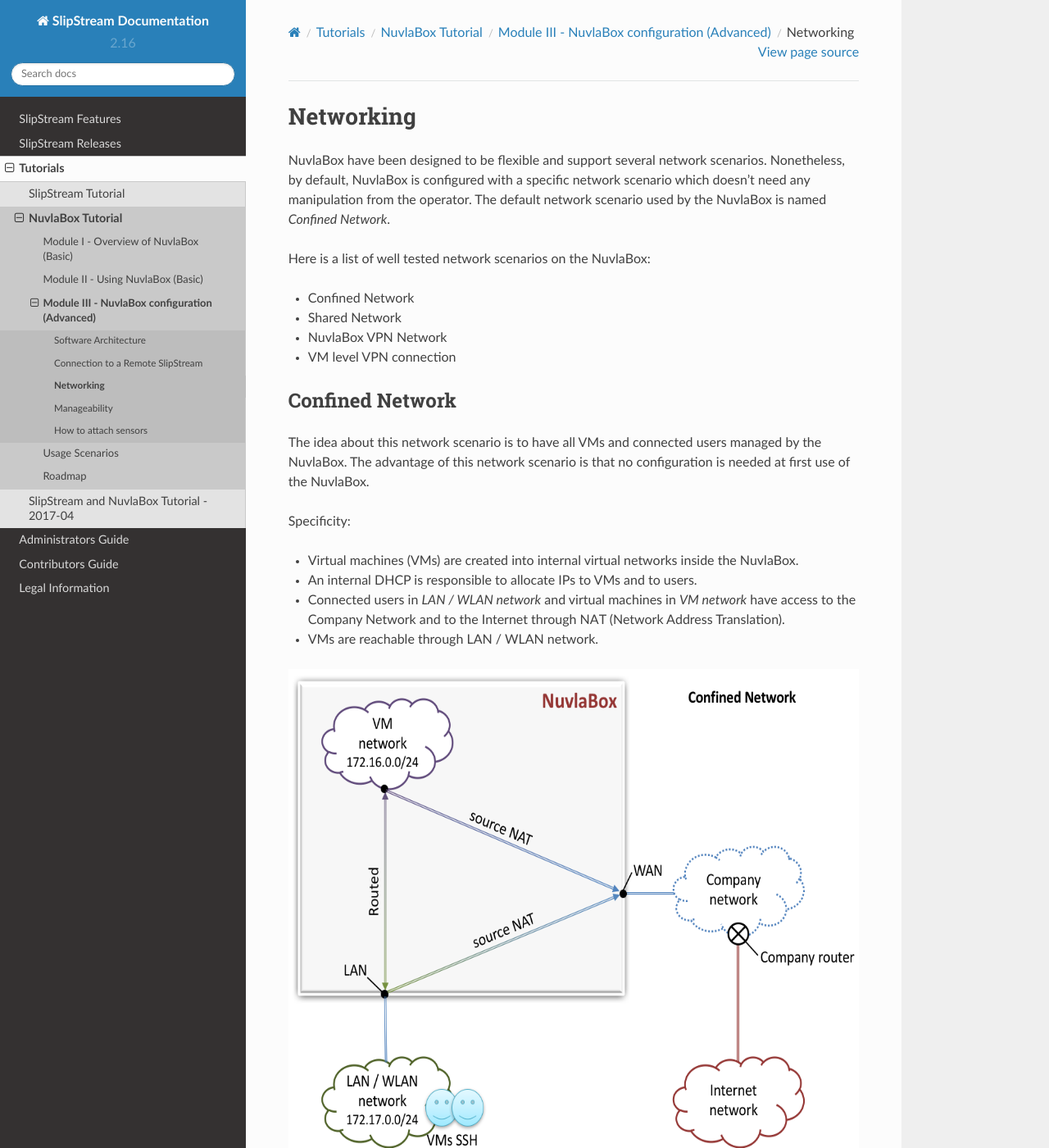
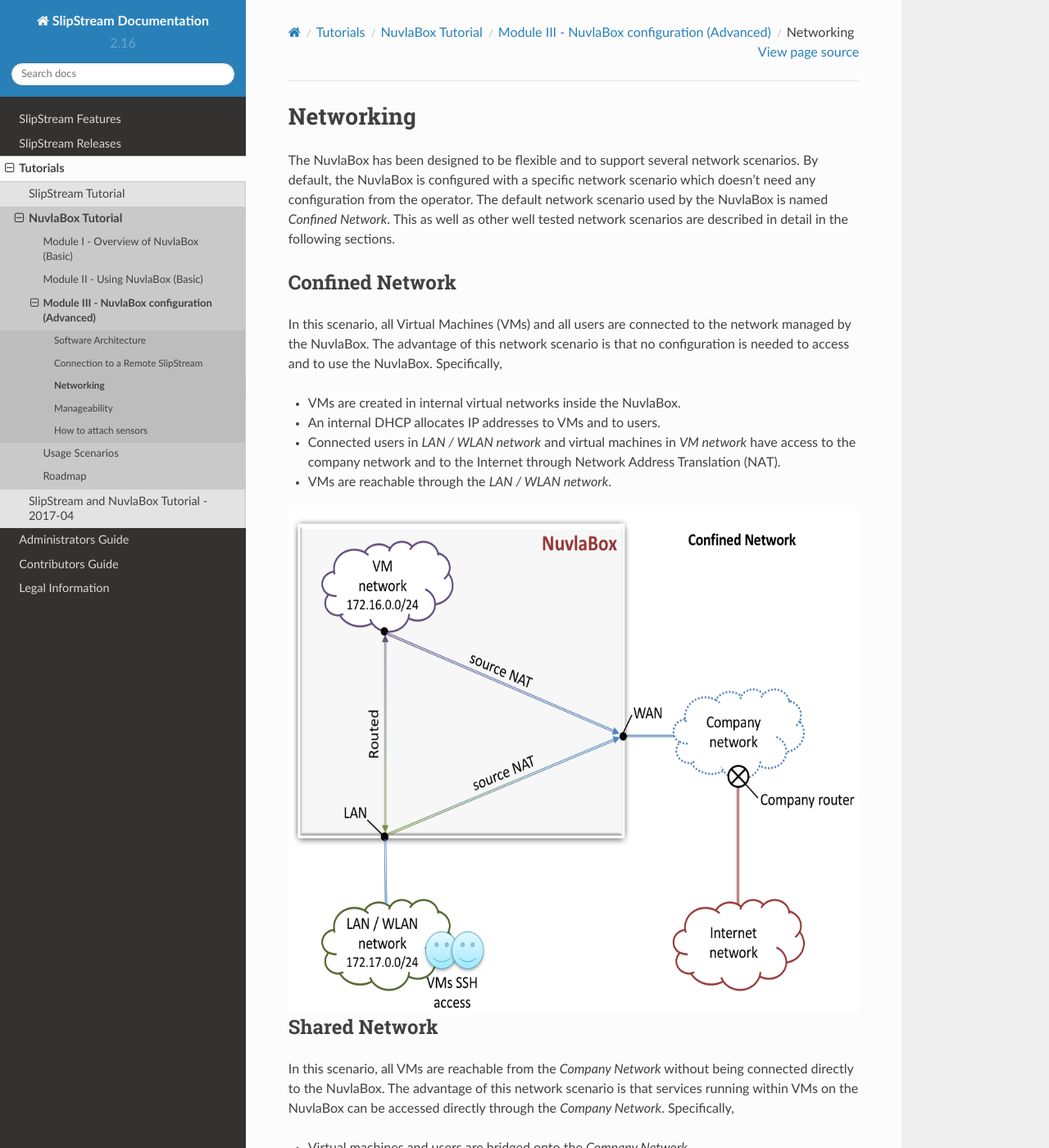
Before and after one commit to slipstream/SlipStreamDocumentation, a Sphinx documentation site: the page built from docs/tutorials/nb/networking.rst, in a window 1280 px wide and 1400 px high. Shown: the whole window at 82% size. Built offline with Sphinx 7.4.7 and the Read the Docs theme 2.0.0, drawn with Linux system fonts in a browser that asks for light colours; some of the changed text lies outside the part shown.

Commit message:
update english

```diff
--- a/docs/tutorials/nb/networking.rst
+++ b/docs/tutorials/nb/networking.rst
@@ -2,30 +2,27 @@
 Networking
 ==========
 
-NuvlaBox have been designed to be flexible and support several network scenarios.
-Nonetheless, by default, NuvlaBox is configured with a specific network scenario which doesn't need any manipulation from the operator.
-The default network scenario used by the NuvlaBox is named `Confined Network`.
-
-Here is a list of well tested network scenarios on the NuvlaBox:
-
-- Confined Network
-- Shared Network
-- NuvlaBox VPN Network
-- VM level VPN connection
-
+The NuvlaBox has been designed to be flexible and to support several
+network scenarios.  By default, the NuvlaBox is configured with a
+specific network scenario which doesn't need any configuration from
+the operator.  The default network scenario used by the NuvlaBox is
+named `Confined Network`.  This as well as other well tested network
+scenarios are described in detail in the following sections.
 
 Confined Network
 ----------------
 
-The idea about this network scenario is to have all VMs and connected users managed by the NuvlaBox.
-The advantage of this network scenario is that no configuration is needed at first use of the NuvlaBox.
+In this scenario, all Virtual Machines (VMs) and all users are
+connected to the network managed by the NuvlaBox.  The advantage of
+this network scenario is that no configuration is needed to access and
+to use the NuvlaBox. Specifically,
 
-Specificity:
-
-- Virtual machines (VMs) are created into internal virtual networks inside the NuvlaBox.
-- An internal DHCP is responsible to allocate IPs to VMs and to users.
-- Connected users in `LAN / WLAN network` and virtual machines in `VM network` have access to the Company Network and to the Internet through NAT (Network Address Translation).
-- VMs are reachable through LAN / WLAN network.
+- VMs are created in internal virtual networks inside the NuvlaBox.
+- An internal DHCP allocates IP addresses to VMs and to users.
+- Connected users in `LAN / WLAN network` and virtual machines in `VM
+  network` have access to the company network and to the Internet
+  through Network Address Translation (NAT).
+- VMs are reachable through the `LAN / WLAN network`.
 
 .. image:: images/nb-network-confined.png
    :scale: 80 %
@@ -35,13 +32,16 @@
 Shared Network
 --------------
 
-The idea about this network scenario is to have all VMs reachable from the `Company Network` without being connected directly to the NuvlaBox.
-The advantage of this network scenario is to give a direct access to VMs from the `Company Network`.
+In this scenario, all VMs are reachable from the `Company Network`
+without being connected directly to the NuvlaBox.  The advantage of
+this network scenario is that services running within VMs on the
+NuvlaBox can be accessed directly through the `Company
+Network`. Specifically,
 
-Specificity:
-
-- Virtual machines and connected users are bridged onto the `Company Network`.
-- The Company DHCP allocate connected users IPs, but for VMs, a range of IPs into the `Company Network` should be managed by the NuvlaBox itself.
+- Virtual machines and users are bridged onto the `Company Network`.
+- The company's DHCP server allocates users' IP addresses, but a range
+  of IP addresses on the `Company Network` for VMs is allocatec to and
+  managed by the NuvlaBox itself.
 
 .. image:: images/nb-network-shared.png
    :scale: 80 %
@@ -51,13 +51,17 @@
 VPN Network
 -----------
 
-The idea about this network scenario is to have running VMs on a shared VPN network transparently to the VMs.
-The advantage of this network scenario is to have access to VMs from anywhere from the internet by using a VPN connection.
+The idea about this network scenario is to have running VMs on a
+shared VPN network transparently to the VMs.  The advantage of this
+network scenario is to have access to VMs from anywhere from the
+internet by using a VPN connection.
 
 Specificity:
 
 - Virtual machines are bridged onto the `VPN Network`.
-- If a local connection is available with access to the Internet, VMs use this connection to access internet and VPN connection to communicate with the `VPN Network`.
+- If a local connection is available with access to the Internet, VMs
+  use this connection to access internet and VPN connection to
+  communicate with the `VPN Network`.
 
 .. image:: images/nb-network-vpn.png
    :scale: 80 %
@@ -67,8 +71,11 @@
 VM level VPN connection
 -----------------------
 
-This is not a real network scenario, because it use the `Confined Network` scenario and SlipStream recipe configuration to make the VMs connect to a remote VPN server.
-The advantage of this network scenario is to have access to VMs from anywhere from the internet without changing the default network scenario of the NuvlaBox.
+This is not a real network scenario, because it use the `Confined
+Network` scenario and SlipStream recipe configuration to make the VMs
+connect to a remote VPN server.  The advantage of this network
+scenario is to have access to VMs from anywhere from the internet
+without changing the default network scenario of the NuvlaBox.
 
 TODO Add image about VM level VPN connection
 
```
